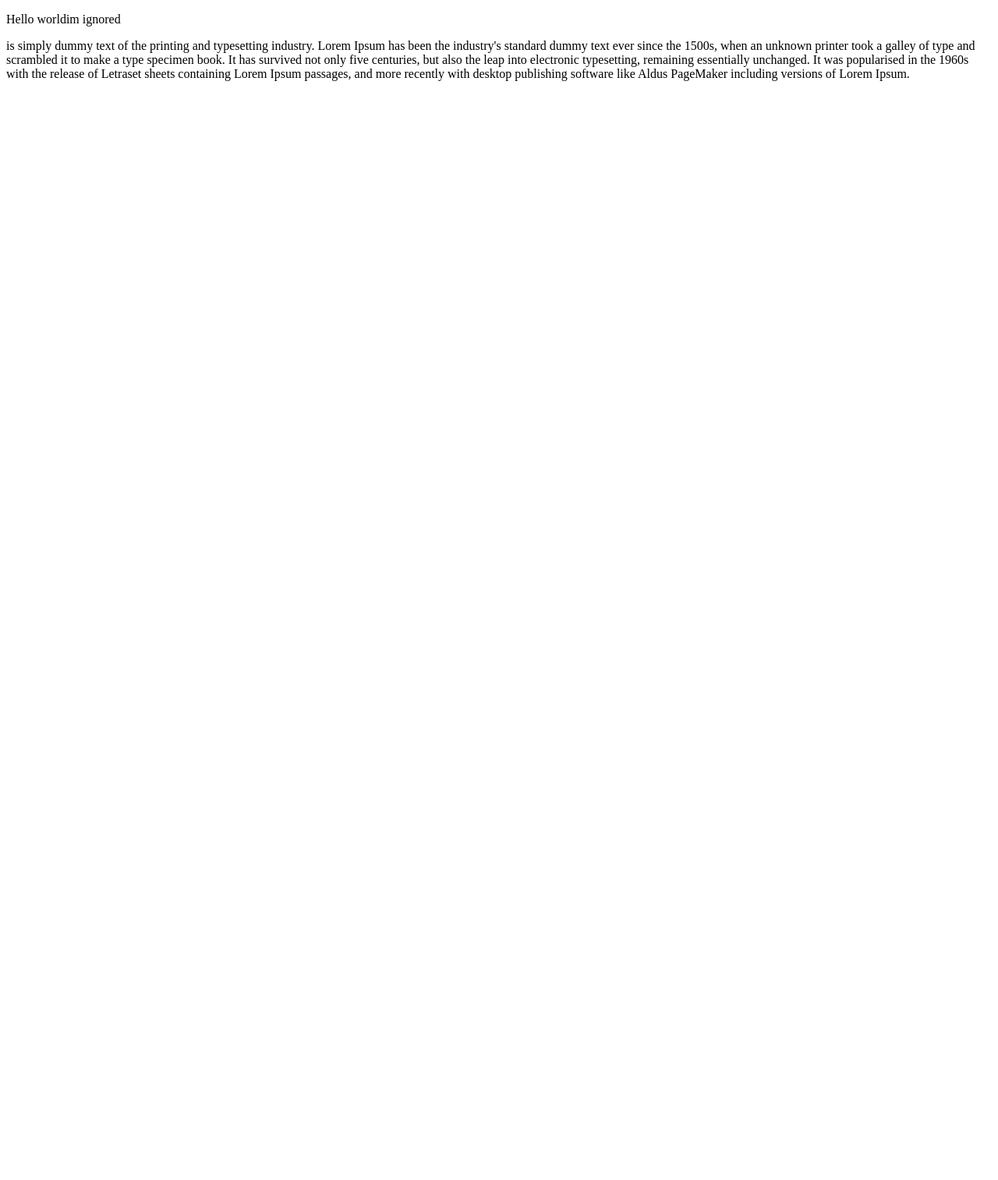
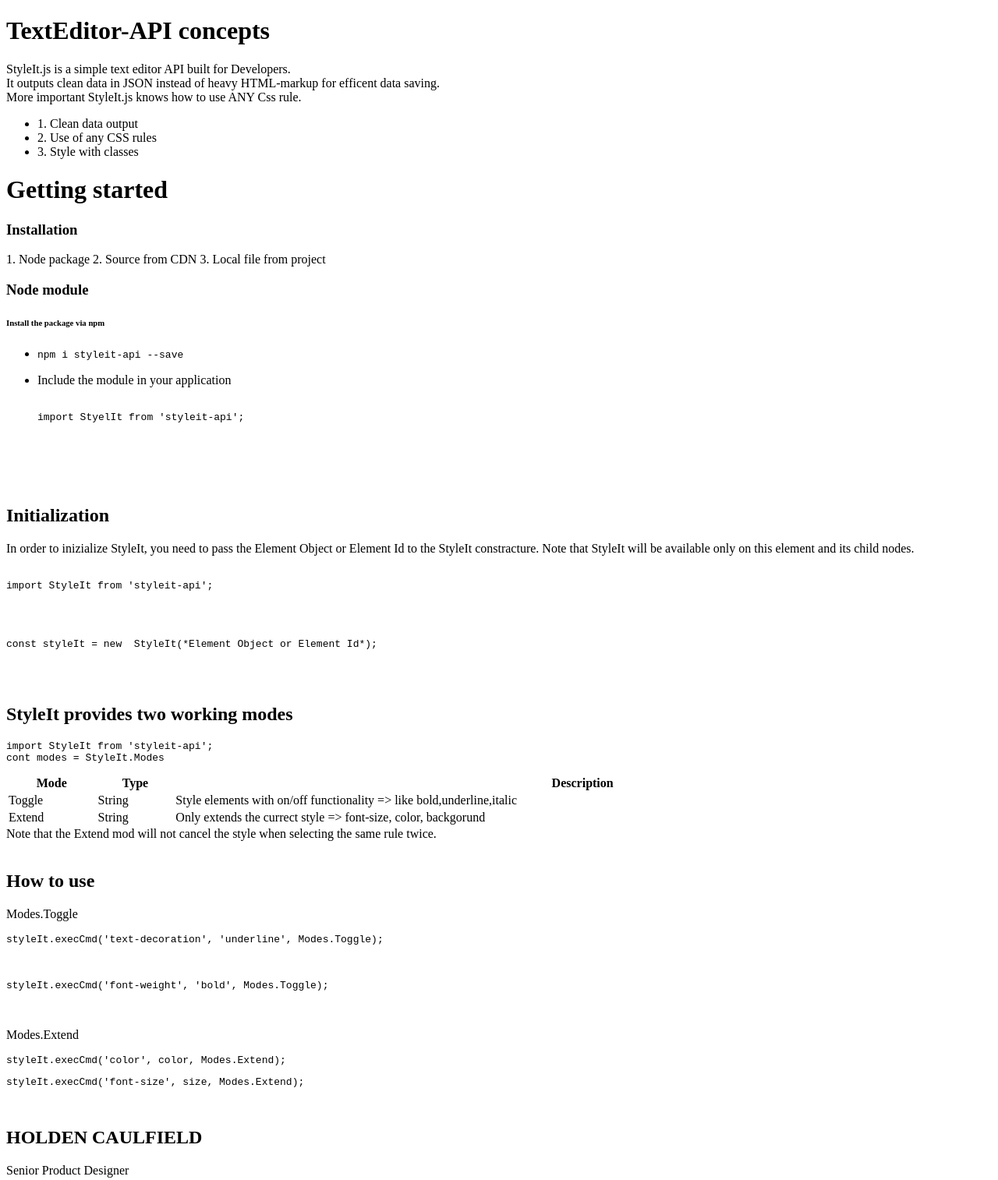
Before and after one commit to style-it/StyleIt-dev, a website built with webpack: page index.html in a window 1280 px wide. Shown: the whole page at 78% size. Before the commit the page ends 800 px from the top, so only its background shows below. Built offline with nearby package versions, Linux system fonts and the light colour scheme.

Commit message:
init the doc

```diff
--- a/index.html
+++ b/index.html
@@ -8,12 +8,115 @@
 <body>
     <div id="root">
         <div id="editor" contenteditable="true">
-            <p>
-            Hello world<thisTagGoingToBeIgnore>im   ignored</thisTagGoingToBeIgnore>
-            </p>
-            <p>is simply dummy text of the printing and typesetting industry. Lorem Ipsum has been the industry's standard dummy text ever since the 1500s, when an unknown printer took a galley of type and scrambled it to make a type specimen book. It has survived not only five centuries, but also the leap into electronic typesetting, remaining essentially unchanged. It was popularised in the 1960s with the release of Letraset sheets containing Lorem Ipsum passages, and more recently with desktop publishing software like Aldus PageMaker including versions of Lorem Ipsum.</p>
+          <h1>TextEditor-API concepts</h1>
+        <p>
+          StyleIt.js is a simple text editor API built for Developers. <br /> It
+          outputs clean data in JSON instead of heavy HTML-markup for efficent data
+          saving. <br /> More important StyleIt.js knows how to use ANY Css rule.
+        </p>
 
-            </div>
+        <ul>
+          <li>1. Clean data output</li>
+          <li>2. Use of any CSS rules</li>
+          <li>3. Style with classes</li>
+        </ul>
+
+        <h1>Getting started</h1>
+
+        <h3>Installation</h3>
+
+        1. Node package 2. Source from CDN 3. Local file from project
+
+        <h3>Node module</h3>
+        <h6>Install the package via npm</h6>
+        <ul>
+          <li><code> npm i styleit-api --save </code></li>
+          <li>
+            <p>Include the module in your application</p>
+            <pre>
+<code>
+import StyelIt from 'styleit-api';
+</code>
+</pre>
+          </li>
+        </ul>
+        <br />
+
+        <br />
+        <br />
+        <h2>
+          Initialization
+        </h2>
+        <p>
+          In order to inizialize StyleIt, you need to pass the Element Object or
+          Element Id to the StyleIt constracture. Note that StyleIt will be
+          available only on this element and its child nodes.
+        </p>
+        <div>
+          <pre><code>
+import StyleIt from 'styleit-api';
+<br />
+<br />
+<span
+                style="margin-top:20px">const styleIt = new  StyleIt(*Element Object or Element Id*);</span>
+</code></pre>
+          <br />
+          <br />
+        </div>
+
+        <h2>
+          StyleIt provides two working modes
+        </h2>
+        <pre><code>import StyleIt from 'styleit-api';
+cont modes = StyleIt.Modes</code></pre>
+
+        <table style="width:100%">
+          <tr>
+            <th>Mode</th>
+            <th>Type</th>
+            <th>Description</th>
+          </tr>
+          <tr>
+            <td>Toggle</td>
+            <td>String</td>
+            <td>
+              Style elements with on/off functionality => like
+              bold,underline,italic
+            </td>
+          </tr>
+          <tr>
+            <td>Extend</td>
+            <td>String</td>
+            <td>
+              Only extends the currect style => font-size, color, backgorund
+            </td>
+          </tr>
+        </table>
+        <div>
+          Note that the Extend mod will not cancel the style when selecting the
+          same rule twice.
+        </div>
+        <br />
+        <h2>
+          How to use
+        </h2>
+        <p>Modes.Toggle</p>
+        <pre><code>styleIt.execCmd('text-decoration', 'underline', Modes.Toggle);</code></pre>
+        <br />
+        <pre><code>styleIt.execCmd('font-weight', 'bold', Modes.Toggle);</code></pre>
+        <br />
+        <p>Modes.Extend</p>
+        <pre><code>styleIt.execCmd('color', color, Modes.Extend);</code></pre>
+        <pre><code>styleIt.execCmd('font-size', size, Modes.Extend);</code></pre>
+
+        <br />
+        <span class="inline-block h-1 w-10 rounded bg-indigo-500 mt-8 mb-6" />
+        <h2 class="text-gray-900 font-medium title-font tracking-wider text-sm">
+          HOLDEN CAULFIELD
+        </h2>
+        <p class="text-gray-500">Senior Product Designer</p>
+      </div>
+    </div>
             <style>
             .test{
               letter-spacing:0.2em;
```
